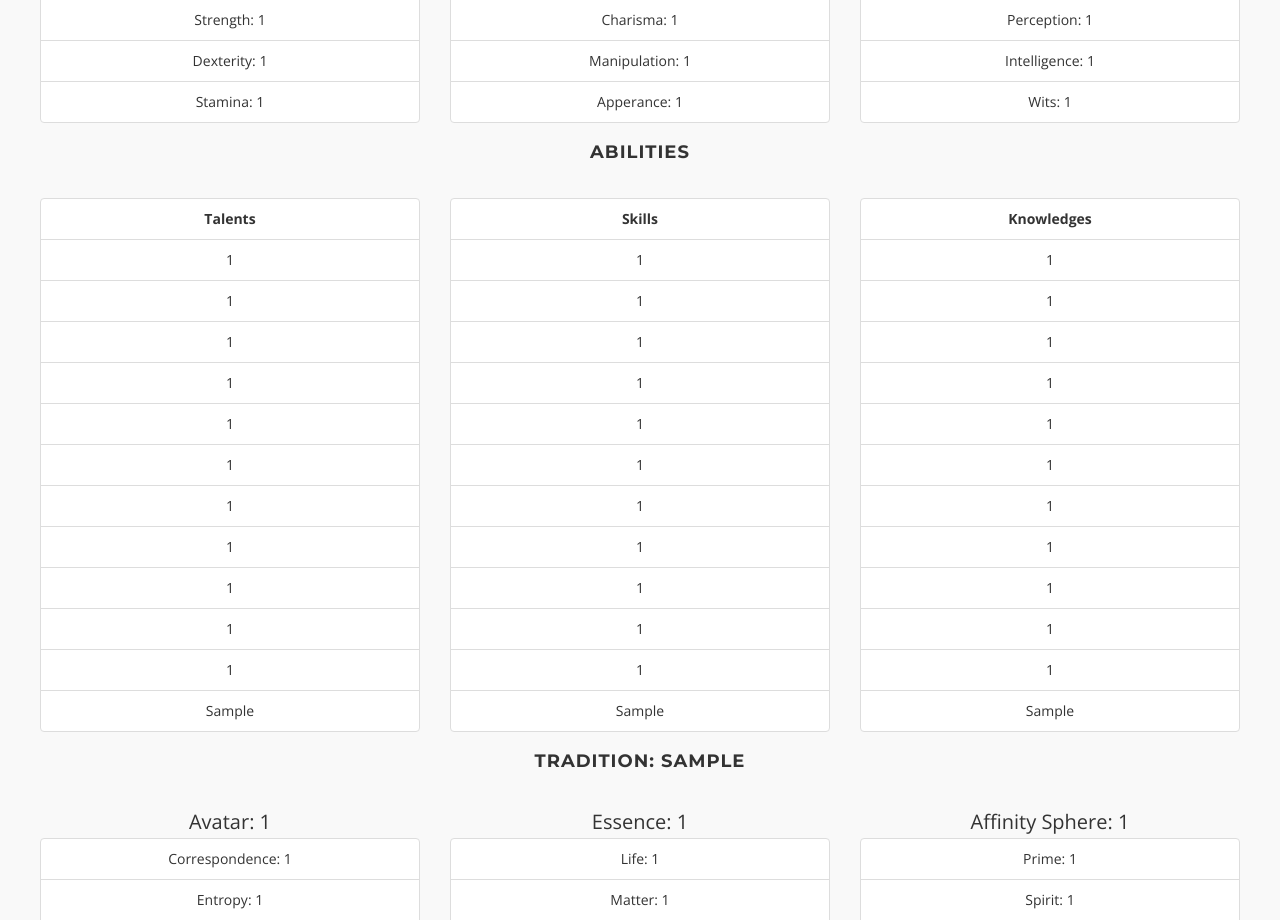
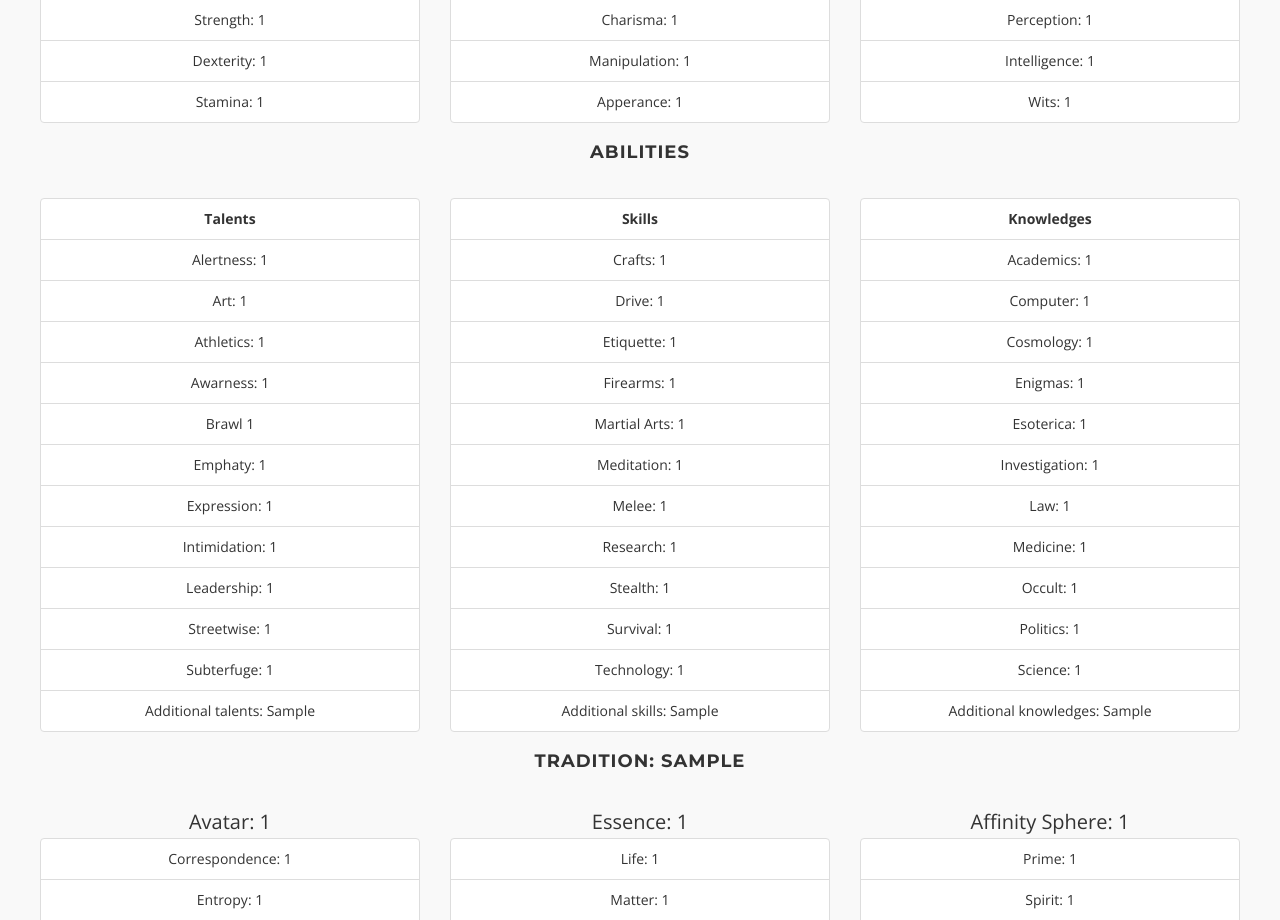
Before and after one commit to dez112/botched, a Django app: page /mage/characters/1 in a window 1280 px wide. Shown: the part 650-1570 px from the top of the page. Run offline with Django 3.2, Linux system fonts and the light colour scheme; tables that the repository leaves empty hold one stand-in row (values such as "Sample post"); some libraries are stand-ins or nearby versions.

Commit message:
looks mostly

```diff
--- a/botched/mage/forms.py
+++ b/botched/mage/forms.py
@@ -0,0 +1,4 @@
+from django import forms
+
+class NpcSearchForm(forms.Form):
+    name = forms.CharField(max_length=200, help_text="who are you looking for?")
--- a/botched/mage/models.py
+++ b/botched/mage/models.py
@@ -9,6 +9,7 @@ ESSENCE_CHOICES = [
     (5, "None")
 ]
 
+
 class Chronicle(models.Model):
     name = models.CharField(max_length=250)
     description = models.TextField(null=True, blank=True)
@@ -19,6 +20,7 @@ class Chronicle(models.Model):
     def get_absolute_url(self):
         return reverse('chronicle-list')
         # return reverse('base-list')
+
 
 class Base(models.Model):
     NATURE_CHOICES = [
@@ -85,6 +87,7 @@ class Attributes(models.Model):
 
     def get_absolute_url(self):
         return reverse('base-detail-view', kwargs={'pk': self.name.id})
+
 
 class Abilities(models.Model):
     name = models.OneToOneField('Base', on_delete=models.CASCADE)
@@ -161,6 +164,7 @@ class Spheres(models.Model):
     def get_success_url(self):
         return reverse('base-detail-view', kwargs={'pk': self.name.id})
 
+
 class TechnocracySpheres(models.Model):
     AFFINITY_SPHERE = [(1, "Data"), (2, "Dimensional Science"), (3, "Entropy"), (4, "Forces"), (5, "Life"),
                        (6, "Matter"), (7, "Mind"), (8, "Primal Utility"), (9, "Time")]
--- a/botched/mage/static/css/theme.css
+++ b/botched/mage/static/css/theme.css
@@ -119,7 +119,7 @@ a:hover,a:focus {
 	padding:100px 0 100px 0;
 	text-align:center;
 	color:#fff;
-	background-image:radial-gradient(circle at 50% 50%,rgba(0,0,0,0.46),rgba(0,0,0,0.88)),url('http://unsplash.it/1600/1400?random=9');
+	background-image:radial-gradient(circle at 50% 50%,rgba(0,0,0,0.46),rgba(0,0,0,0.88)),url(../img/header.jpg);
 	-webkit-background-size:cover;
 	-moz-background-size:cover;
 	background-size:cover;
--- a/botched/mage/templates/base.html
+++ b/botched/mage/templates/base.html
@@ -45,6 +45,7 @@
 			    <a href="{% url 'chronicle-list' %}">Chronicles</a>
 			    </li>
             {% endif %}
+
 		</ul>
 	</div>
 	<!-- /.navbar-collapse -->
--- a/botched/mage/templates/mage/base_detail_abat.html
+++ b/botched/mage/templates/mage/base_detail_abat.html
@@ -33,52 +33,52 @@
         <div class="col-sm-4">
             <ul class="list-group">
                 <li class="list-group-item"><strong>Talents</strong></li>
-                <li class="list-group-item">{{ abili.alertness }}</li>
-                <li class="list-group-item">{{ abili.art }}</li>
-                <li class="list-group-item">{{ abili.athletics }}</li>
-                <li class="list-group-item">{{ abili.awareness }}</li>
-                <li class="list-group-item">{{ abili.brawl }}</li>
-                <li class="list-group-item">{{ abili.empathy }}</li>
-                <li class="list-group-item">{{ abili.expression }}</li>
-                <li class="list-group-item">{{ abili.intimidation }}</li>
-                <li class="list-group-item">{{ abili.leadership }}</li>
-                <li class="list-group-item">{{ abili.streetwise }}</li>
-                <li class="list-group-item">{{ abili.subterfuge }}</li>
-                <li class="list-group-item">{{ abili.secondary_talents }}</li>
+                <li class="list-group-item">Alertness: {{ abili.alertness }}</li>
+                <li class="list-group-item">Art: {{ abili.art }}</li>
+                <li class="list-group-item">Athletics: {{ abili.athletics }}</li>
+                <li class="list-group-item">Awarness: {{ abili.awareness }}</li>
+                <li class="list-group-item">Brawl {{ abili.brawl }}</li>
+                <li class="list-group-item">Emphaty: {{ abili.empathy }}</li>
+                <li class="list-group-item">Expression: {{ abili.expression }}</li>
+                <li class="list-group-item">Intimidation: {{ abili.intimidation }}</li>
+                <li class="list-group-item">Leadership: {{ abili.leadership }}</li>
+                <li class="list-group-item">Streetwise: {{ abili.streetwise }}</li>
+                <li class="list-group-item">Subterfuge: {{ abili.subterfuge }}</li>
+                <li class="list-group-item">Additional talents: {{ abili.secondary_talents }}</li>
             </ul>
         </div>
          <div class="col-sm-4">
             <ul class="list-group">
                 <li class="list-group-item"><strong>Skills</strong></li>
-                <li class="list-group-item">{{ abili.crafts }}</li>
-                <li class="list-group-item">{{ abili.drive }}</li>
-                <li class="list-group-item">{{ abili.etiquette }}</li>
-                <li class="list-group-item">{{ abili.firearms }}</li>
-                <li class="list-group-item">{{ abili.martial_arts }}</li>
-                <li class="list-group-item">{{ abili.meditation }}</li>
-                <li class="list-group-item">{{ abili.melee }}</li>
-                <li class="list-group-item">{{ abili.research }}</li>
-                <li class="list-group-item">{{ abili.stealth }}</li>
-                <li class="list-group-item">{{ abili.survival }}</li>
-                <li class="list-group-item">{{ abili.technology }}</li>
-                <li class="list-group-item">{{ abili.secondary_skills }}</li>
+                <li class="list-group-item">Crafts: {{ abili.crafts }}</li>
+                <li class="list-group-item">Drive: {{ abili.drive }}</li>
+                <li class="list-group-item">Etiquette: {{ abili.etiquette }}</li>
+                <li class="list-group-item">Firearms: {{ abili.firearms }}</li>
+                <li class="list-group-item">Martial Arts: {{ abili.martial_arts }}</li>
+                <li class="list-group-item">Meditation: {{ abili.meditation }}</li>
+                <li class="list-group-item">Melee: {{ abili.melee }}</li>
+                <li class="list-group-item">Research: {{ abili.research }}</li>
+                <li class="list-group-item">Stealth: {{ abili.stealth }}</li>
+                <li class="list-group-item">Survival: {{ abili.survival }}</li>
+                <li class="list-group-item">Technology: {{ abili.technology }}</li>
+                <li class="list-group-item">Additional skills: {{ abili.secondary_skills }}</li>
             </ul>
         </div>
          <div class="col-sm-4">
             <ul class="list-group">
                 <li class="list-group-item"><strong>Knowledges</strong></li>
-                <li class="list-group-item">{{ abili.academics }}</li>
-                <li class="list-group-item">{{ abili.computer }}</li>
-                <li class="list-group-item">{{ abili.cosmology }}</li>
-                <li class="list-group-item">{{ abili.enigmas }}</li>
-                <li class="list-group-item">{{ abili.esoterica }}</li>
-                <li class="list-group-item">{{ abili.investigation }}</li>
-                <li class="list-group-item">{{ abili.law }}</li>
-                <li class="list-group-item">{{ abili.medicine }}</li>
-                <li class="list-group-item">{{ abili.occult }}</li>
-                <li class="list-group-item">{{ abili.politics }}</li>
-                <li class="list-group-item">{{ abili.science }}</li>
-                <li class="list-group-item">{{ abili.secondary_knowledges }}</li>
+                <li class="list-group-item">Academics: {{ abili.academics }}</li>
+                <li class="list-group-item">Computer: {{ abili.computer }}</li>
+                <li class="list-group-item">Cosmology: {{ abili.cosmology }}</li>
+                <li class="list-group-item">Enigmas: {{ abili.enigmas }}</li>
+                <li class="list-group-item">Esoterica: {{ abili.esoterica }}</li>
+                <li class="list-group-item">Investigation: {{ abili.investigation }}</li>
+                <li class="list-group-item">Law: {{ abili.law }}</li>
+                <li class="list-group-item">Medicine: {{ abili.medicine }}</li>
+                <li class="list-group-item">Occult: {{ abili.occult }}</li>
+                <li class="list-group-item">Politics: {{ abili.politics }}</li>
+                <li class="list-group-item">Science: {{ abili.science }}</li>
+                <li class="list-group-item">Additional knowledges: {{ abili.secondary_knowledges }}</li>
             </ul>
         </div>
 
--- a/botched/mage/urls.py
+++ b/botched/mage/urls.py
@@ -3,10 +3,7 @@ from . import views
 from django.conf import settings
 from django.conf.urls.static import static
 
-#TODO dodac base.html + ogarnac bootstrapa
 urlpatterns = [
-    #url(r'^',),
-
     #/mage/chronicle
     url(r'^chronicle/$', views.ChronicleListView.as_view(), name="chronicle-list"),
 
@@ -78,5 +75,9 @@ urlpatterns = [
     #/mage/characters/edit-character/pk
     url(r'^characters/edit-techsphere/(?P<pk>(\d)+)', views.TechnocracySpheresDeleteView.as_view(), name="techsphere-update-view"),
 
+############################################### STUFF
+    #/mage/characters/find-npc
+    url(r'^characters/find-npc', views.NpcSearchView.as_view(), name="find-npc"),
+
 
 ] + static(settings.STATIC_URL, document_root=settings.STATIC_ROOT)
--- a/botched/mage/views.py
+++ b/botched/mage/views.py
@@ -1,14 +1,13 @@
 from django.http import HttpResponseRedirect
-from django.shortcuts import render, redirect
+from django.shortcuts import render
 from django.views.generic.detail import DetailView
 from django.views.generic.list import ListView
 from django.views.generic import TemplateView
-from django.views.generic.edit import CreateView, UpdateView
+from django.views.generic.edit import CreateView, UpdateView, FormView
 from django.views import View
 from django.urls import reverse
-from django.forms.models import model_to_dict
 from django.core.exceptions import ObjectDoesNotExist
-
+from . import forms
 from . import models
 
 
@@ -196,3 +195,43 @@ class TechnocracySpheresUpdateView(UpdateView):
 
 class TechnocracySpheresDeleteView(DetailView): #TODO delete view - nie dziala :(
     model = models.TechnocracySpheres
+
+
+####### Stuff
+
+class NpcSearchView(FormView):
+    pass
+    # template_name = 'mage/generic_form.html'
+    # model = models.Base
+    # fields = ['name']
+
+    # def form_valid(self, form):
+    #     name = form.cleaned_data['name']
+    #     npc_list = models.Base.objects.filter(
+    #         name__icontains=name,
+    #     )
+    #     return render(self.request, self.template_name, {
+    #         'form': form,
+    #         'results': npc_list,
+    #     })
+
+    #
+    # def get(self, request):
+    #     return render(request, 'exercises/student_search_form.html', {
+    #         'form': forms(),
+    #     })
+    #
+    # def post(self, request):
+    #     form = StudentSearchForm(data=request.POST)
+    #     student_list = Student.objects.none()
+    #
+    #     if form.is_valid():
+    #         last_name = form.cleaned_data['last_name']
+    #         student_list = Student.objects.filter(
+    #             last_name__icontains=last_name,
+    #         )
+    #
+    #     return render(request, 'exercises/student_search_form.html', {
+    #         'form': form,
+    #         'results': student_list,
+    #     })
--- a/botched/user/templates/users/signup.html
+++ b/botched/user/templates/users/signup.html
@@ -1,6 +1,9 @@
 {% extends 'users/index.html' %}
 
 {% block content %}
+<section id="about">
+<div class="container content-section text-center">
+	<div class="row">
   <h2>Sign up</h2>
   <form method="post">
     {% csrf_token %}
@@ -19,4 +22,7 @@
     {% endfor %}
     <button type="submit">Sign up</button>
   </form>
+      	</div>
+</div>
+</section>
 {% endblock %}
```
Also changed, not shown: botched/mage/templates/mage/base_detail_ab.html (+36 -36 lines), botched/mage/templates/mage/generic_form.html (+20 -3 lines), botched/user/templates/users/index.html (+2 -12 lines), botched/user/templates/users/logged_out.html (+13 -4 lines), botched/user/templates/users/login.html (+7 -1 lines), botched/mage/static/img/header.jpg (added), botched/mage/static/img/header2.jpg (added), 1 other file.
